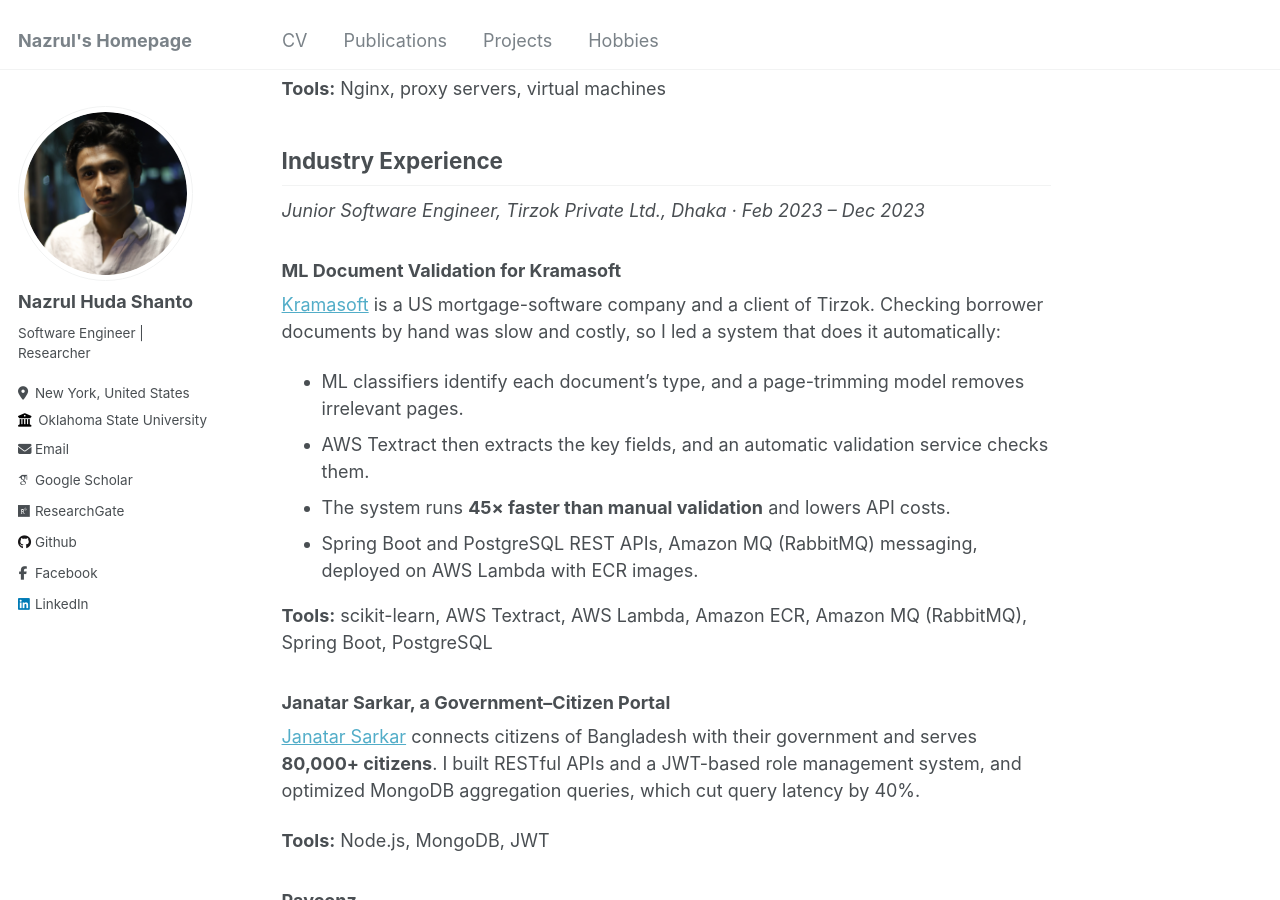
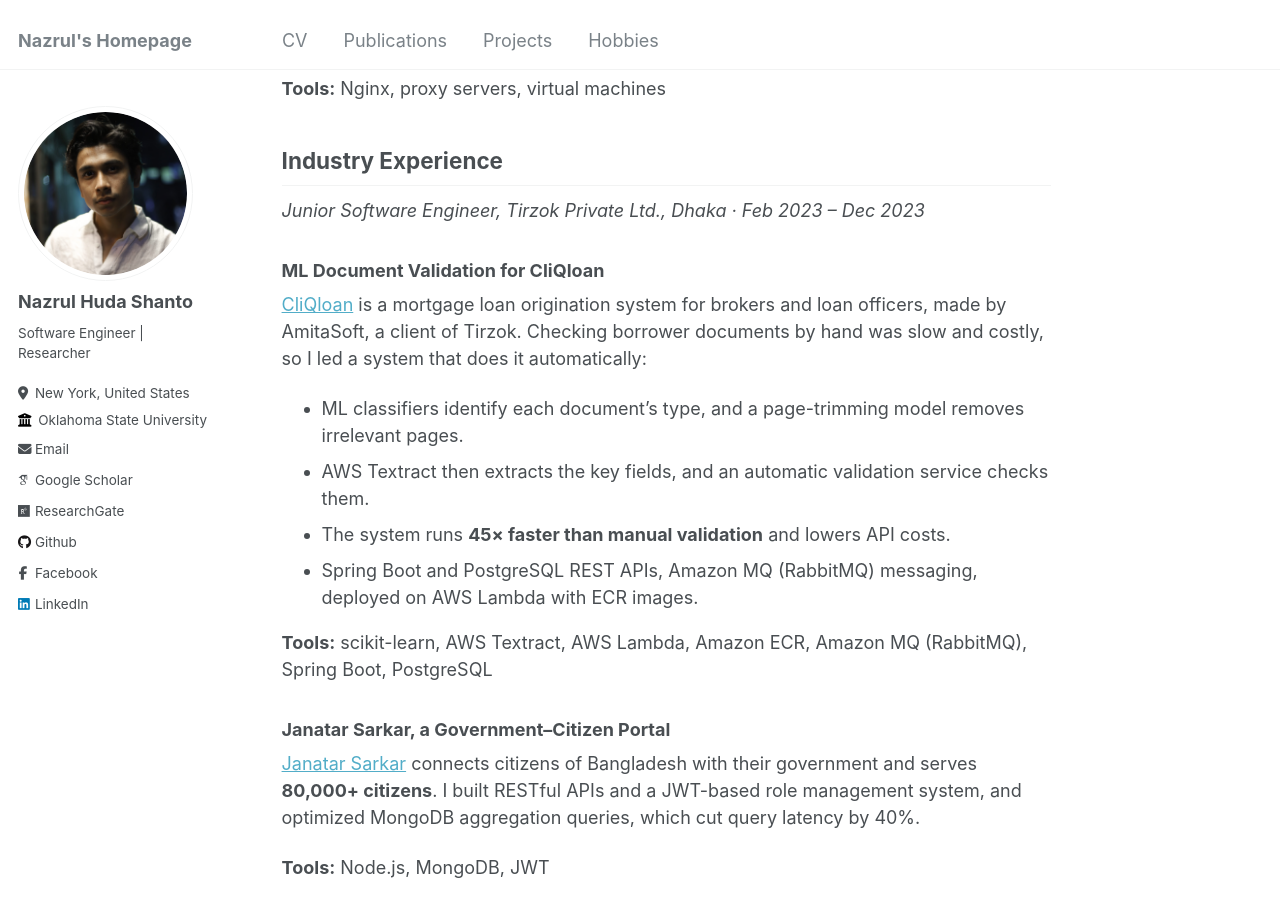
Before and after one commit to nazrulhuda/portfolio, a Jekyll site: the page built from _pages/projects.md, in a window 1280 px wide and 900 px high, scrolled down 487 px. Built offline with Jekyll 4.4.1, drawn with Linux system fonts in a browser that asks for light colours; some web fonts are replaced.

Commit message:
Name the document-validation client correctly: CliQloan by AmitaSoft

```diff
--- a/_pages/projects.md
+++ b/_pages/projects.md
@@ -23,9 +23,9 @@ Application-level DDoS attacks look like normal traffic, so older filtering meth
 
 *Junior Software Engineer, Tirzok Private Ltd., Dhaka · Feb 2023 – Dec 2023*
 
-### ML Document Validation for Kramasoft
+### ML Document Validation for CliQloan
 
-[Kramasoft](https://kramasoft.com/landing) is a US mortgage-software company and a client of Tirzok. Checking borrower documents by hand was slow and costly, so I led a system that does it automatically:
+[CliQloan](https://www.cliqloan.com/) is a mortgage loan origination system for brokers and loan officers, made by AmitaSoft, a client of Tirzok. Checking borrower documents by hand was slow and costly, so I led a system that does it automatically:
 
 - ML classifiers identify each document's type, and a page-trimming model removes irrelevant pages.
 - AWS Textract then extracts the key fields, and an automatic validation service checks them.
```
Also changed, not shown: _pages/about.md (+2 -2 lines).
